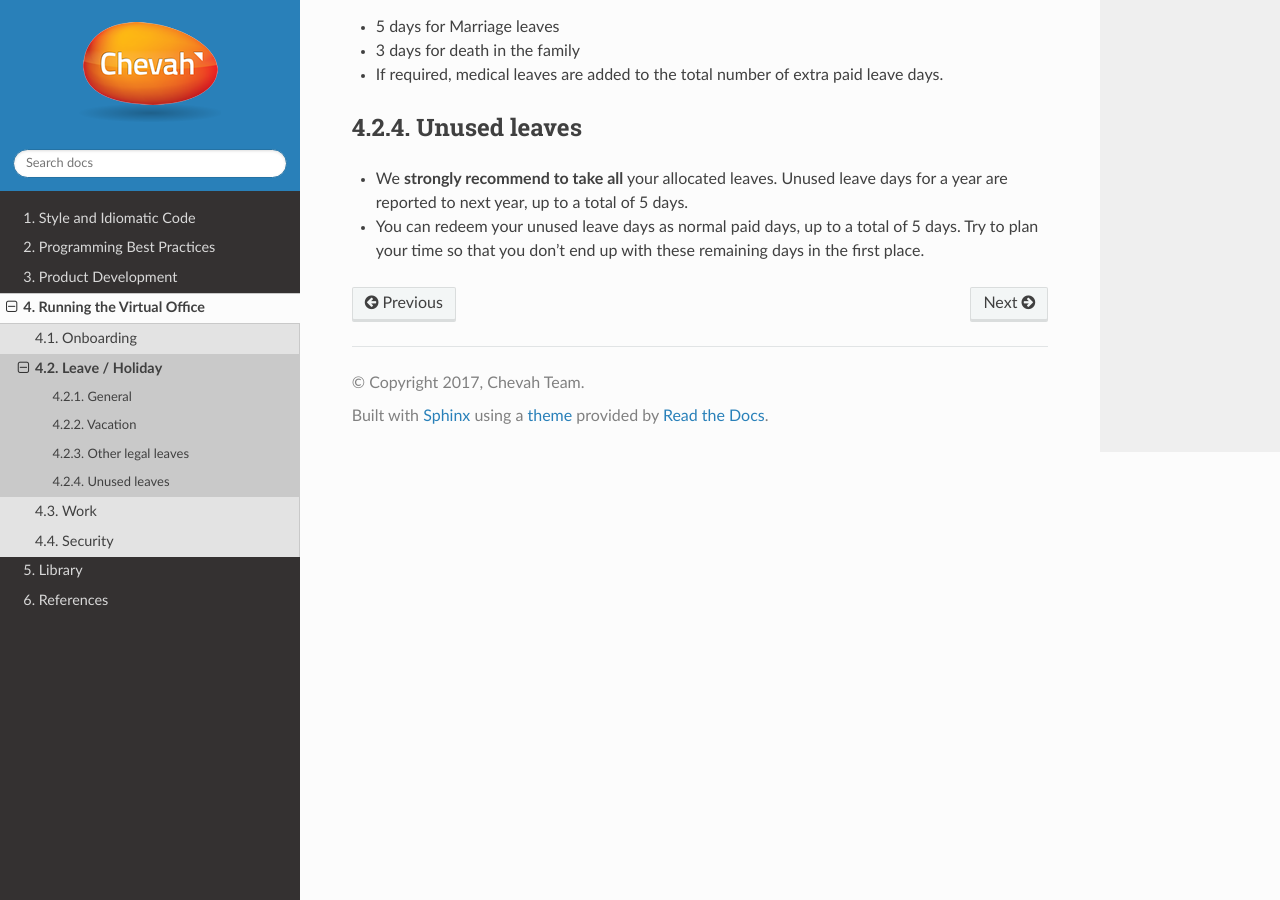
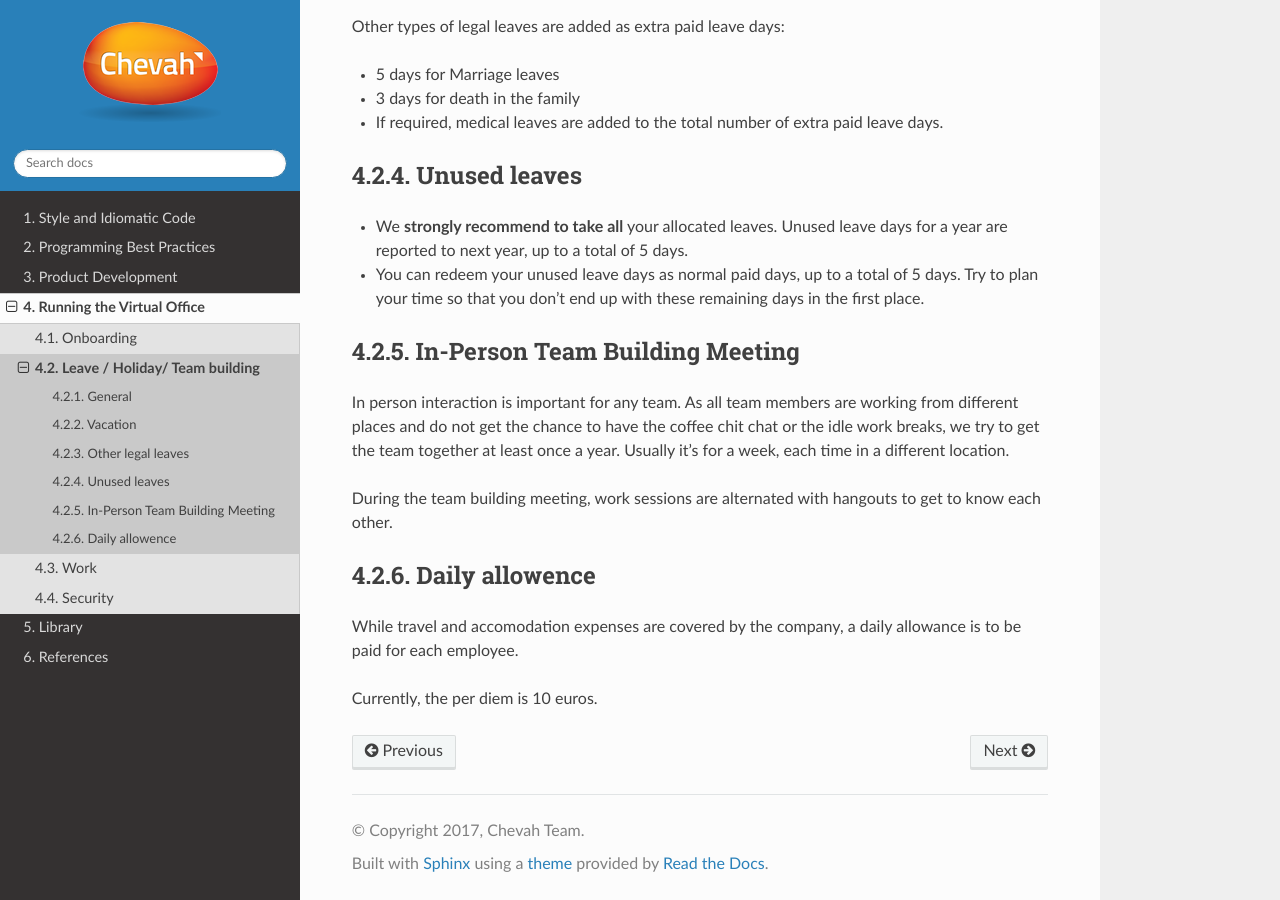
Before and after one commit to chevah/geck, a Sphinx documentation site: the page built from docs/office/leave.rst, in a window 1280 px wide and 900 px high, scrolled down 1093 px. Built offline with Sphinx 7.4.7 and the Read the Docs theme 2.0.0, drawn with Linux system fonts in a browser that asks for light colours; some of the changed text lies outside the part shown.

Commit message:
[#4390] Add per diem details.
* Add per diem details.

* Updated following review.

```diff
--- a/docs/office/leave.rst
+++ b/docs/office/leave.rst
@@ -1,5 +1,5 @@
-Leave / Holiday
-###############
+Leave / Holiday/ Team building
+##############################
 
 .. contents::
 
@@ -74,3 +74,25 @@ Unused leaves
   up to a total of 5 days.
   Try to plan your time so that you don't end up
   with these remaining days in the first place.
+
+
+In-Person Team Building Meeting
+===============================
+
+In person interaction is important for any team.
+As all team members are working from different places and do not
+get the chance to have the coffee chit chat or the idle work breaks,
+we try to get the team together at least once a year.
+Usually it's for a week, each time in a different location.
+
+During the team building meeting, work sessions are alternated with
+hangouts to get to know each other.
+
+
+Daily allowence
+===============
+
+While travel and accomodation expenses are covered by the
+company, a daily allowance is to be paid for each employee.
+
+Currently, the per diem is 10 euros.
```
